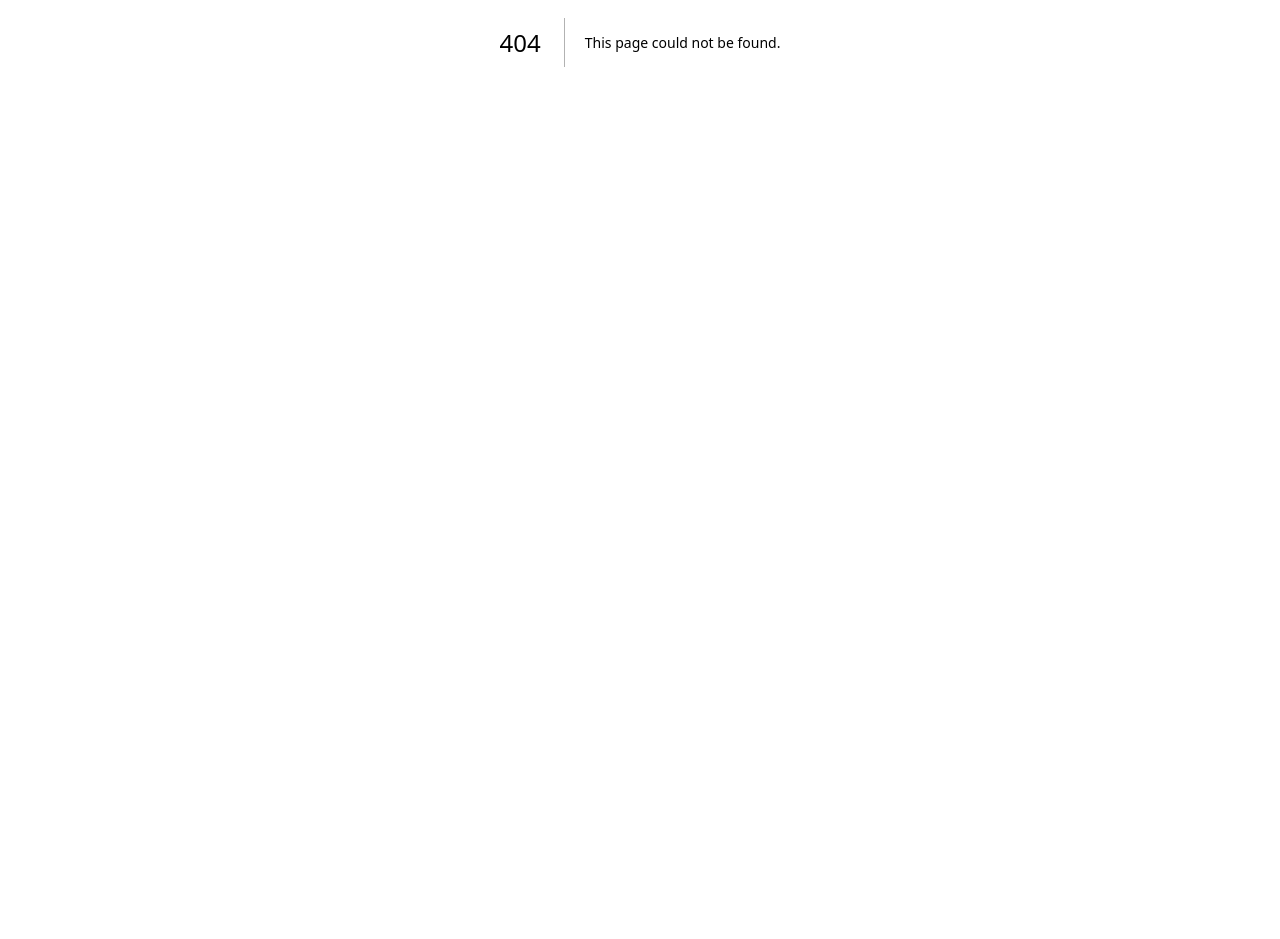
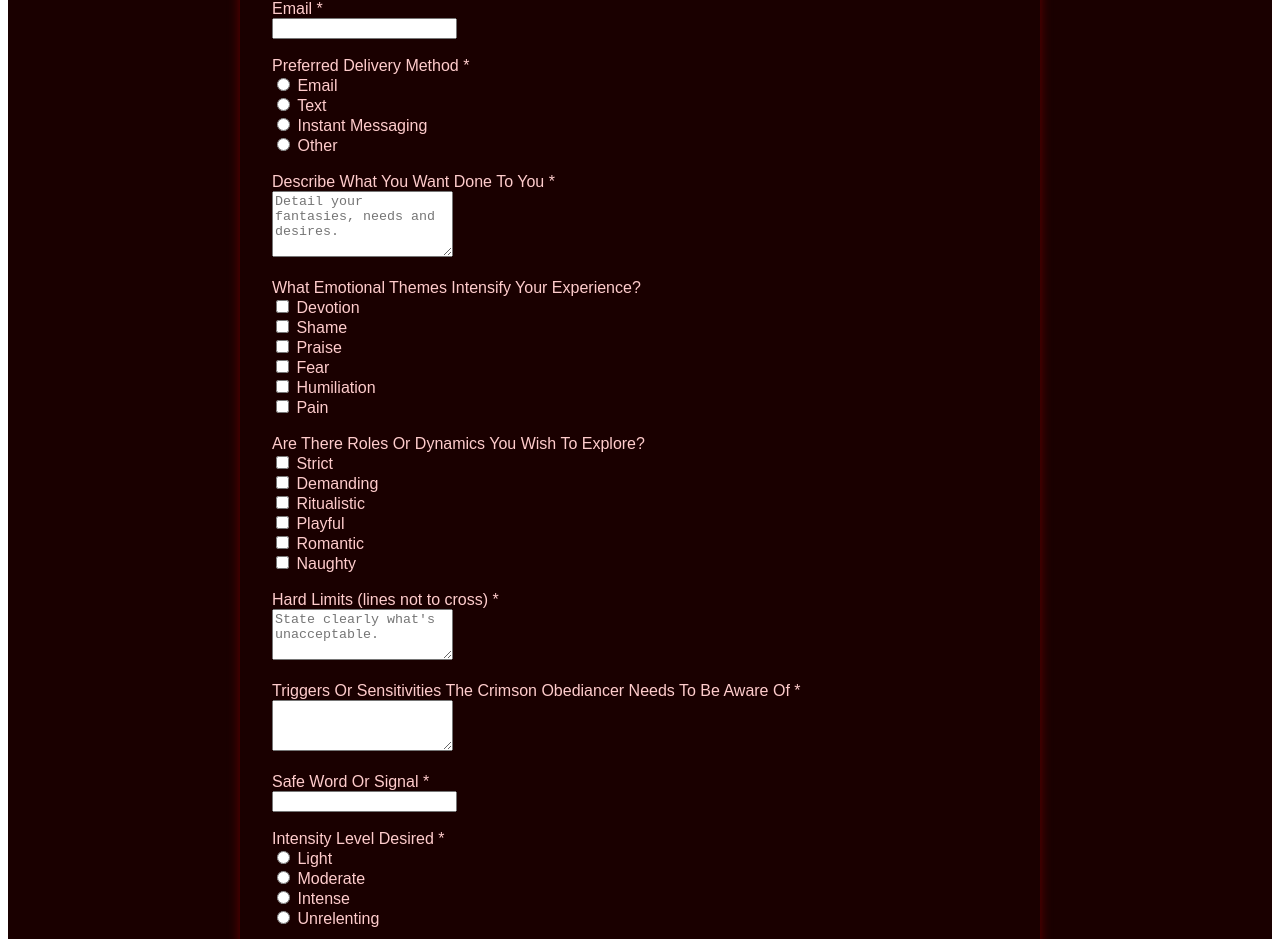
Before and after one commit to CrimsonObediancer/crimson-obediancer, a Next.js app: page /application in a window 1280 px wide. Before the commit this address had no page. Shown: the part 358-1297 px from the top of the page. Before the commit the page ends 800 px from the top, so only its background shows below. Built offline with nearby package versions, Linux system fonts and the light colour scheme.

Commit message:
Add application.js form page

```diff
--- /dev/null
+++ b/pages/application.js
@@ -0,0 +1,165 @@
+import Head from 'next/head';
+import { useState } from 'react';
+import styles from '../styles/Home.module.css';
+
+export default function Application() {
+  const [status, setStatus] = useState('');
+
+  const handleSubmit = async (e) => {
+    e.preventDefault();
+    setStatus('Submitting...');
+
+    const formData = new FormData(e.target);
+    const data = Object.fromEntries(formData);
+
+    const response = await fetch(
+      'https://script.google.com/macros/s/AKfycbyRCuNw4w5gqJnKFD8N1wVWjTyZPjSJ8ywZ2j1uqD40P_Bq6AiG65PIdHCD4cg_n6A8-Q/exec',
+      {
+        method: 'POST',
+        body: new URLSearchParams(data),
+      }
+    );
+
+    if (response.ok) {
+      setStatus('Submission successful. The Obediancer has received your truth.');
+      e.target.reset();
+    } else {
+      setStatus('Submission failed. Try again, or kneel harder.');
+    }
+  };
+
+  return (
+    <div className={styles.container}>
+      <Head>
+        <title>Tell The Crimson Obediancer About You</title>
+        <meta name="description" content="Reveal your desires, limits, and devotion." />
+      </Head>
+
+      <main className={styles.main}>
+        <h1 className={styles.title}>Tell The Crimson Obediancer About Your Likes, Dislikes and Fantasies</h1>
+
+        <form
+  onSubmit={handleSubmit}
+  style={{
+    maxWidth: '750px',
+    margin: '0 auto',
+    padding: '2rem',
+    backgroundColor: '#1a0000',
+    borderRadius: '8px',
+    boxShadow: '0 0 12px #660000',
+    color: '#ffcccc'
+  }}
+>
+          <label>Preferred Form You Wish To Be Addressed <span>*</span><br />
+            <input type="text" name="PreferredTitle" required placeholder='e.g., "sub", "slave"' />
+          </label><br /><br />
+
+          <label>Email <span>*</span><br />
+            <input type="email" name="Email" required />
+          </label><br /><br />
+
+          <label>Preferred Delivery Method <span>*</span><br />
+            <label><input type="radio" name="Delivery" value="Email" required /> Email</label><br />
+            <label><input type="radio" name="Delivery" value="Text" /> Text</label><br />
+            <label><input type="radio" name="Delivery" value="Instant Messaging" /> Instant Messaging</label><br />
+            <label><input type="radio" name="Delivery" value="Other" /> Other</label>
+          </label><br /><br />
+
+          <label>Describe What You Want Done To You <span>*</span><br />
+            <textarea name="Desires" rows="4" required placeholder="Detail your fantasies, needs and desires." />
+          </label><br /><br />
+
+          <label>What Emotional Themes Intensify Your Experience?<br />
+            <label><input type="checkbox" name="Themes" value="Devotion" /> Devotion</label><br />
+            <label><input type="checkbox" name="Themes" value="Shame" /> Shame</label><br />
+            <label><input type="checkbox" name="Themes" value="Praise" /> Praise</label><br />
+            <label><input type="checkbox" name="Themes" value="Fear" /> Fear</label><br />
+            <label><input type="checkbox" name="Themes" value="Humiliation" /> Humiliation</label><br />
+            <label><input type="checkbox" name="Themes" value="Pain" /> Pain</label>
+          </label><br /><br />
+
+          <label>Are There Roles Or Dynamics You Wish To Explore?<br />
+            <label><input type="checkbox" name="Dynamics" value="Strict" /> Strict</label><br />
+            <label><input type="checkbox" name="Dynamics" value="Demanding" /> Demanding</label><br />
+            <label><input type="checkbox" name="Dynamics" value="Ritualistic" /> Ritualistic</label><br />
+            <label><input type="checkbox" name="Dynamics" value="Playful" /> Playful</label><br />
+            <label><input type="checkbox" name="Dynamics" value="Romantic" /> Romantic</label><br />
+            <label><input type="checkbox" name="Dynamics" value="Naughty" /> Naughty</label>
+          </label><br /><br />
+
+          <label>Hard Limits (lines not to cross) <span>*</span><br />
+            <textarea name="Limits" rows="3" required placeholder="State clearly what's unacceptable." />
+          </label><br /><br />
+
+          <label>Triggers Or Sensitivities The Crimson Obediancer Needs To Be Aware Of <span>*</span><br />
+            <textarea name="Triggers" rows="3" required />
+          </label><br /><br />
+
+          <label>Safe Word Or Signal <span>*</span><br />
+            <input type="text" name="SafeWord" required />
+          </label><br /><br />
+
+          <label>Intensity Level Desired <span>*</span><br />
+            <label><input type="radio" name="Intensity" value="Light" required /> Light</label><br />
+            <label><input type="radio" name="Intensity" value="Moderate" /> Moderate</label><br />
+            <label><input type="radio" name="Intensity" value="Intense" /> Intense</label><br />
+            <label><input type="radio" name="Intensity" value="Unrelenting" /> Unrelenting</label>
+          </label><br /><br />
+
+          <label>How Do You Feel About Aftercare?<br />
+            <select name="Aftercare">
+              <option value="">-- Select --</option>
+              <option value="Essential">Essential</option>
+              <option value="Optional">Optional</option>
+              <option value="None needed">None needed</option>
+            </select>
+          </label><br /><br />
+
+          <label>What Kind Of Aftercare Do You Prefer?<br />
+            <textarea name="PreferredAftercare" rows="3" placeholder="Affirmation, Silence, Guidance, Release..." />
+          </label><br /><br />
+
+          <label>Do You Currently Own A Spanking Or Impact Device? <span>*</span><br />
+            <select name="DeviceOwnership" required>
+              <option value="">-- Select --</option>
+              <option value="Yes">Yes</option>
+              <option value="No">No</option>
+              <option value="I'm considering">I'm considering purchasing one</option>
+            </select>
+          </label><br /><br />
+
+          <label>Is Your Spanking Machine Capable Of Being Remotely Operated?<br />
+            <select name="RemoteCapable">
+              <option value="">-- Select --</option>
+              <option value="Yes – I have remote access configured">Yes – I have remote access configured</option>
+              <option value="No – not compatible">No – not compatible</option>
+              <option value="Unsure">Unsure</option>
+            </select>
+          </label><br /><br />
+
+          <label>Would You Consent To Remote Activation Under Negotiated Circumstances?<br />
+            <select name="RemoteConsent">
+              <option value="">-- Select --</option>
+              <option value="Yes">Yes</option>
+              <option value="Maybe">Maybe</option>
+              <option value="No">No</option>
+            </select>
+          </label><br /><br />
+
+          <button type="submit" style={{
+            backgroundColor: '#990000',
+            color: '#fff',
+            padding: '0.75rem 2rem',
+            border: 'none',
+            borderRadius: '4px',
+            fontWeight: 'bold'
+          }}>
+            Submit to the Crimson Obediancer
+          </button>
+
+          <p style={{ marginTop: '1rem' }}>{status}</p>
+        </form>
+      </main>
+    </div>
+  );
+}
```
